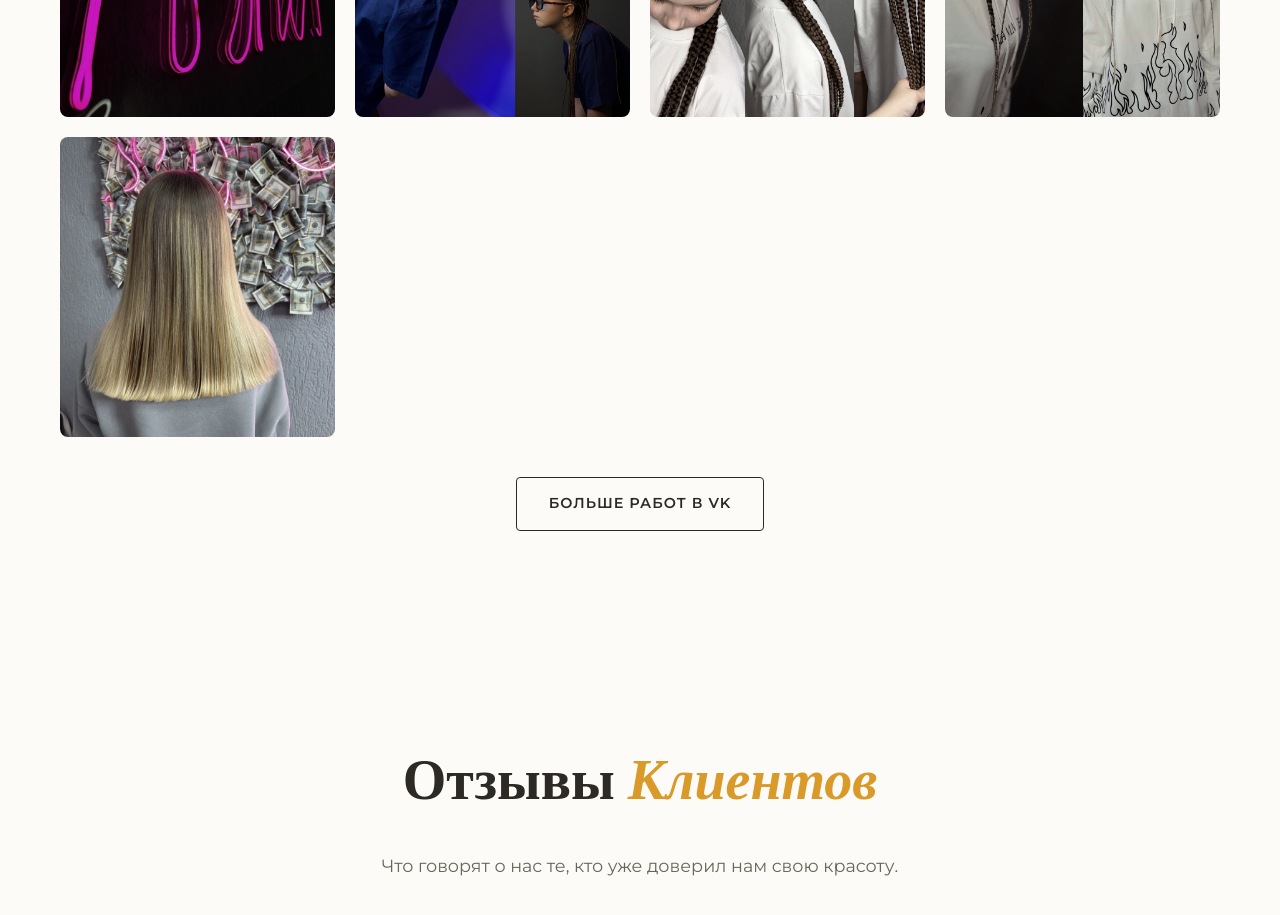
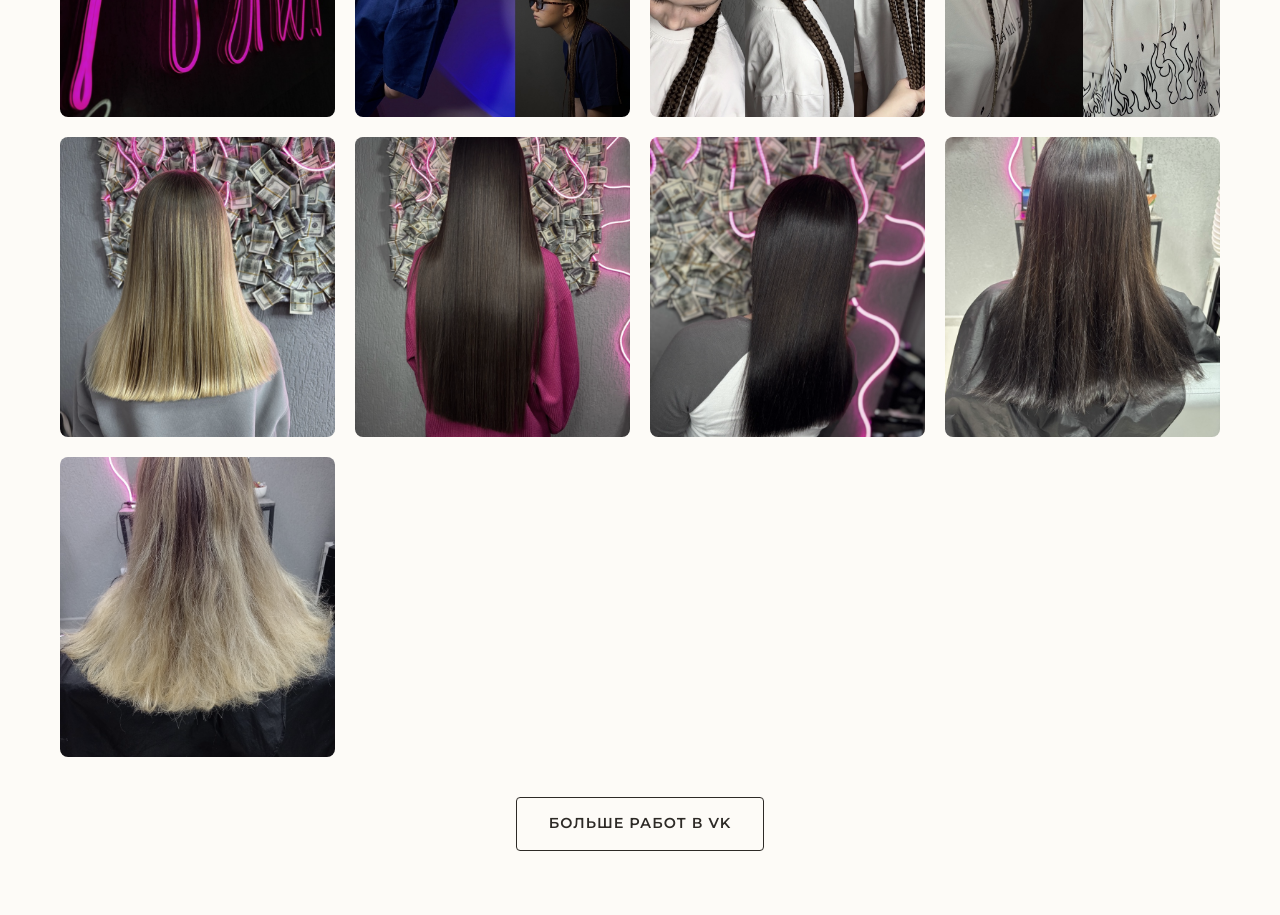
Before and after one commit to neirostuff/honey-studio, a plain HTML site: page index.html in a window 1280 px wide. Shown: the part 4620-5535 px from the top of the page. Drawn offline with nearby package versions, Linux system fonts and the light colour scheme.

Commit message:
Add final 4 portfolio works

```diff
--- a/index.html
+++ b/index.html
@@ -218,6 +218,10 @@
                 <img src="images/portfolio/work_11.jpg" alt="Портфолио" class="reveal" style="transition-delay: 0.3s;">
                 <img src="images/portfolio/work_12.jpg" alt="Портфолио" class="reveal" style="transition-delay: 0.4s;">
                 <img src="images/portfolio/work_13.jpg" alt="Портфолио" class="reveal" style="transition-delay: 0.1s;">
+                <img src="images/portfolio/work_14.jpg" alt="Портфолио" class="reveal" style="transition-delay: 0.2s;">
+                <img src="images/portfolio/work_15.jpg" alt="Портфолио" class="reveal" style="transition-delay: 0.3s;">
+                <img src="images/portfolio/work_16.jpg" alt="Портфолио" class="reveal" style="transition-delay: 0.4s;">
+                <img src="images/portfolio/work_17.jpg" alt="Портфолио" class="reveal" style="transition-delay: 0.1s;">
             </div>
 
             <div style="text-align: center; margin-top: 40px;" class="reveal">
```
Also changed, not shown: images/portfolio/work_14.jpg (added), images/portfolio/work_15.jpg (added), images/portfolio/work_16.jpg (added), images/portfolio/work_17.jpg (added).
